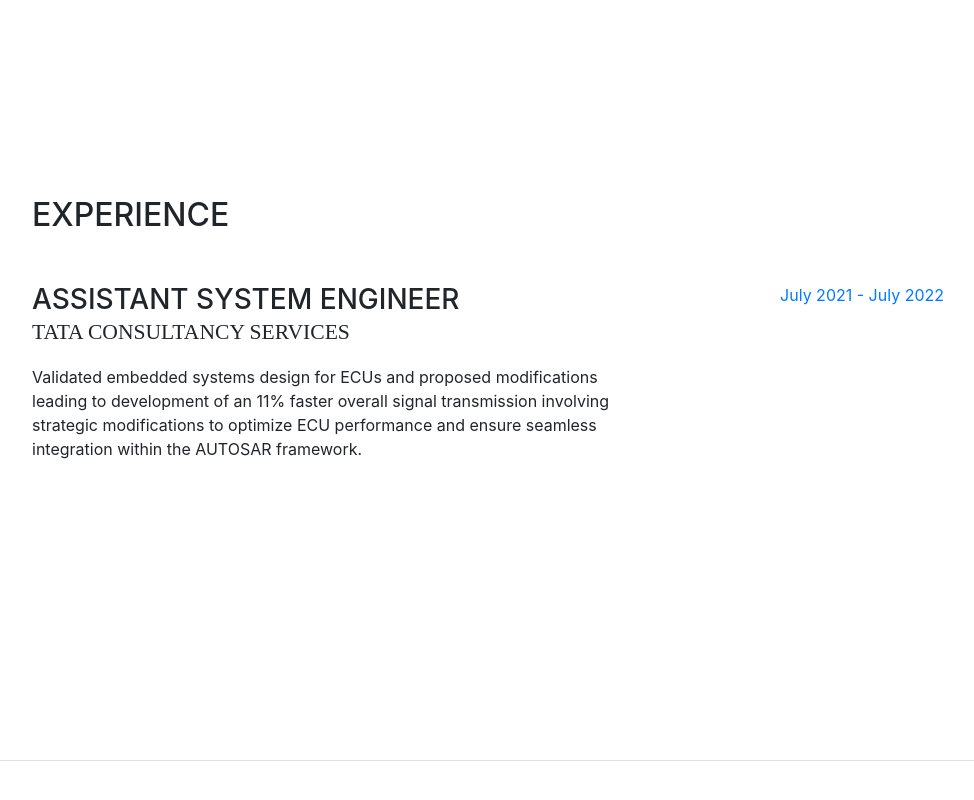
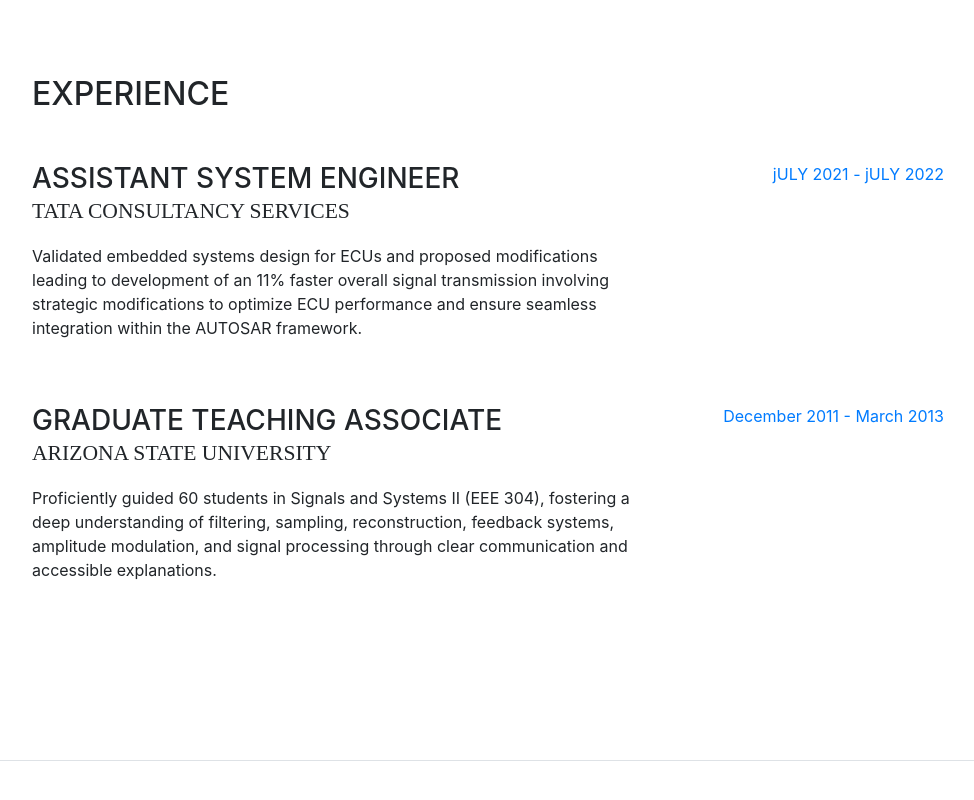
Before and after one commit to nishadkale2109/AME494598Fall2023, a website with bundled scripts: page basicServers/staticHosting/public/index.html in a window 1280 px wide. Shown: the part 839-1639 px from the top of the page, without its empty margins (288-1262 px from the left). Built offline with nearby package versions, Linux system fonts and the light colour scheme; files whose address does not match are found by name; a web font is replaced by a local one.

Commit message:
modified:   basicServers/staticHosting/public/index.html

```diff
--- a/basicServers/staticHosting/public/index.html
+++ b/basicServers/staticHosting/public/index.html
@@ -122,9 +122,23 @@
                 the AUTOSAR framework.</p>
             </div>
             <div class="resume-date text-md-right">
-              <span class="text-primary">July 2021 - July 2022</span>
+              <span class="text-primary">jULY 2021 - jULY 2022</span>
             </div>
           </div>
+
+          <div class="resume-item d-flex flex-column flex-md-row mb-5">
+            <div class="resume-content mr-auto">
+              <h3 class="mb-0">Graduate Teaching Associate</h3>
+              <div class="subheading mb-3">Arizona State University</div>
+              <p>Proficiently guided 60 students in Signals and Systems II (EEE 304), fostering a deep understanding of filtering, sampling,
+                reconstruction, feedback systems, amplitude modulation, and signal processing through clear communication and
+                accessible explanations.</p>
+            </div>
+            <div class="resume-date text-md-right">
+              <span class="text-primary">December 2011 - March 2013</span>
+            </div>
+          </div>
+
 
 
         </div>
```
